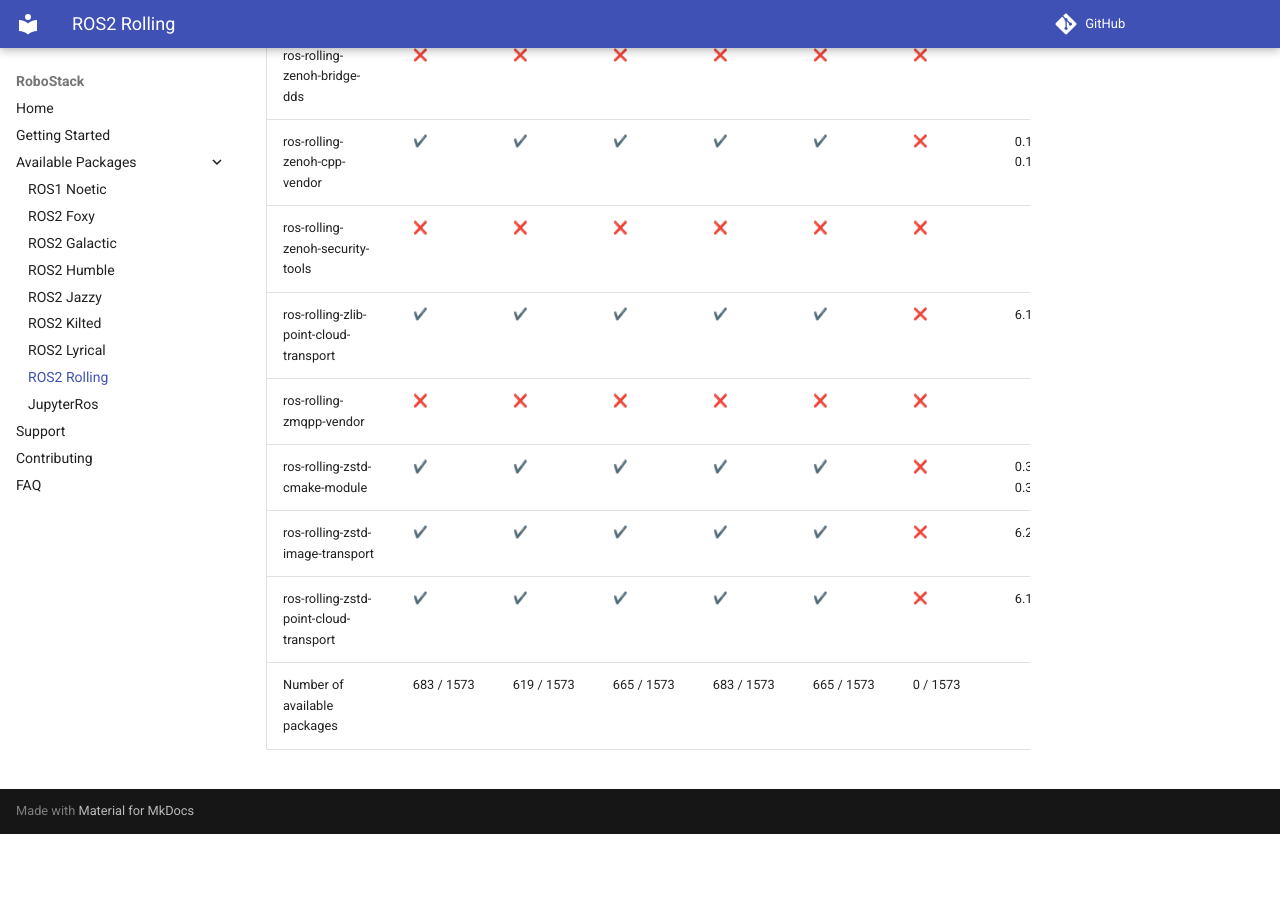
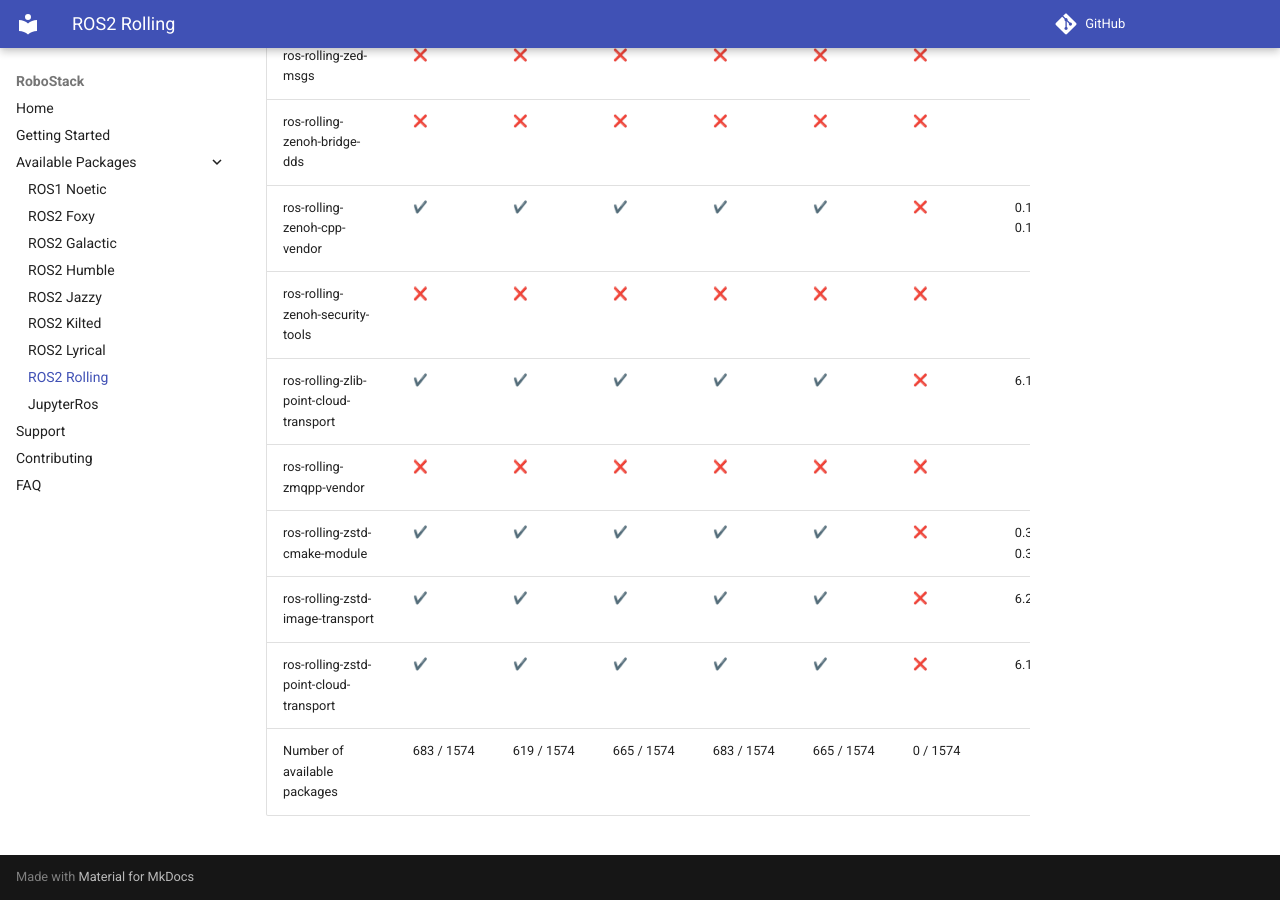
Before and after one commit to RoboStack/robostack.github.io, an MkDocs documentation site: the page built from docs/rolling.md, in a window 1280 px wide and 900 px high, scrolled down 118285 px. Built offline with MkDocs 1.6.1 and Material for MkDocs 9.7.7, drawn with Linux system fonts in a browser that asks for light colours; emoji names are drawn with the system emoji font; comment, search, counter and statistics services are not loaded; before the commit the page ends 119119 px from its top, so only the background shows below that; some of the changed text lies outside the part shown.

Commit message:
Update tables

```diff
--- a/docs/rolling.md
+++ b/docs/rolling.md
@@ -1573,4 +1574,4 @@
 | ros-rolling-zstd-cmake-module | :heavy_check_mark: { data-sort='1' } | :heavy_check_mark: { data-sort='1' } | :heavy_check_mark: { data-sort='1' } | :heavy_check_mark: { data-sort='1' } | :heavy_check_mark: { data-sort='1' } | :x: { data-sort='0' } | 0.33.1, 0.34.0  |
 | ros-rolling-zstd-image-transport | :heavy_check_mark: { data-sort='1' } | :heavy_check_mark: { data-sort='1' } | :heavy_check_mark: { data-sort='1' } | :heavy_check_mark: { data-sort='1' } | :heavy_check_mark: { data-sort='1' } | :x: { data-sort='0' } | 6.2.4, 7.0.0  |
 | ros-rolling-zstd-point-cloud-transport | :heavy_check_mark: { data-sort='1' } | :heavy_check_mark: { data-sort='1' } | :heavy_check_mark: { data-sort='1' } | :heavy_check_mark: { data-sort='1' } | :heavy_check_mark: { data-sort='1' } | :x: { data-sort='0' } | 6.1.0  |
-| Number of available packages |  683 / 1573 | 619 / 1573 | 665 / 1573 | 683 / 1573 | 665 / 1573 | 0 / 1573 |
+| Number of available packages |  683 / 1574 | 619 / 1574 | 665 / 1574 | 683 / 1574 | 665 / 1574 | 0 / 1574 |
```
Also changed, not shown: other parts of docs/rolling.md (+1 -0 lines).
